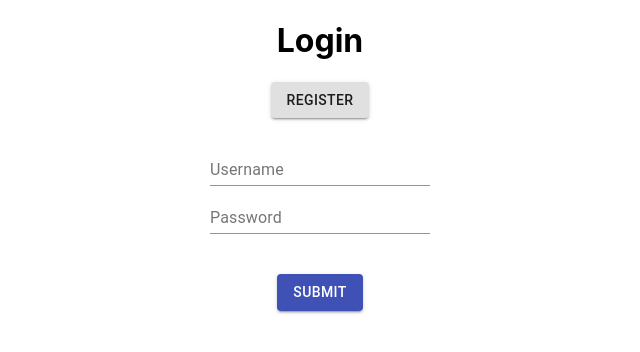
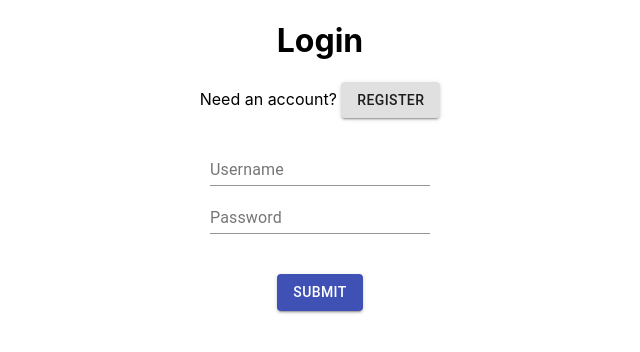
Before and after one commit to calvinfeng/sling, a React (Create React App) app in the folder frontend/: page / in a window 1280 px wide. Shown: the top 352 px of the page, without its empty margins (320-960 px from the left). Built offline with nearby package versions, Linux system fonts and the light colour scheme.

Commit message:
slight ui improvement

```diff
--- a/frontend/src/components/Login.tsx
+++ b/frontend/src/components/Login.tsx
@@ -7,8 +7,6 @@ import {
     Button
 } from '@material-ui/core'
 import { User } from '../types'
-
-import { AppState } from '../store'
 import { logIn } from '../actions'
 import { AppActionTypes } from '../actions/types'
 
@@ -130,6 +128,7 @@ class Login extends Component<Props, LoginState> {
                 <h1>{this.state.login ? 'Login' : 'Register'}</h1>
 
                 <div>
+                    {this.state.login ? 'Need an account? ' : 'Already have an account? '}
                     <Button
                         disabled={this.state.loading}
                         variant='contained'
```
